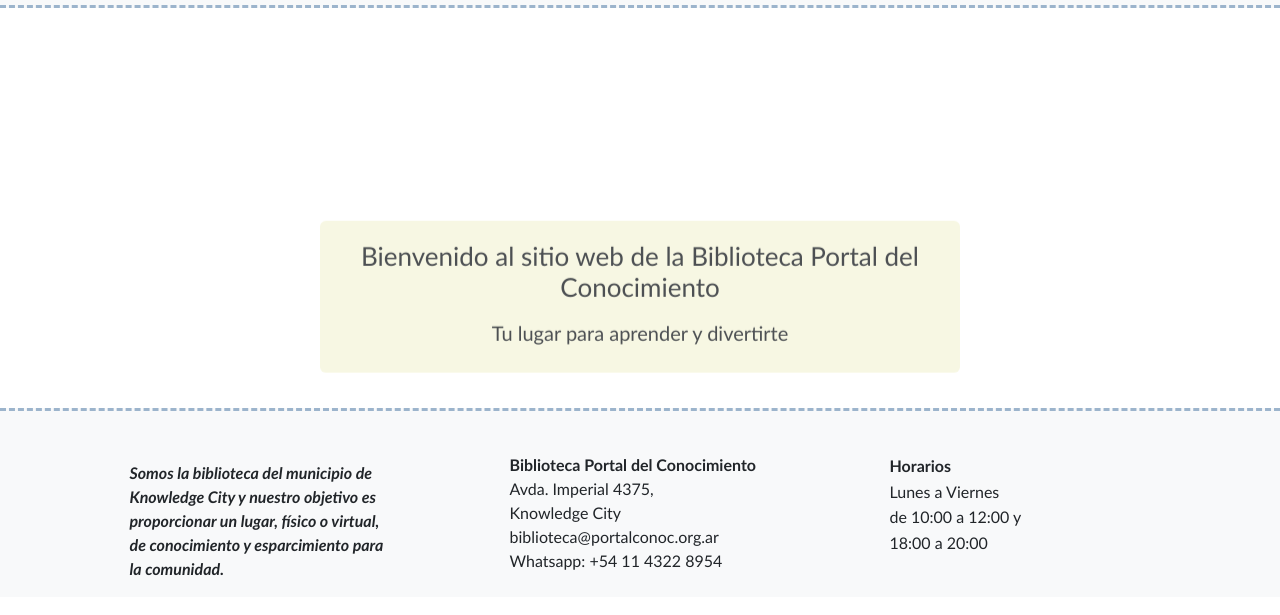
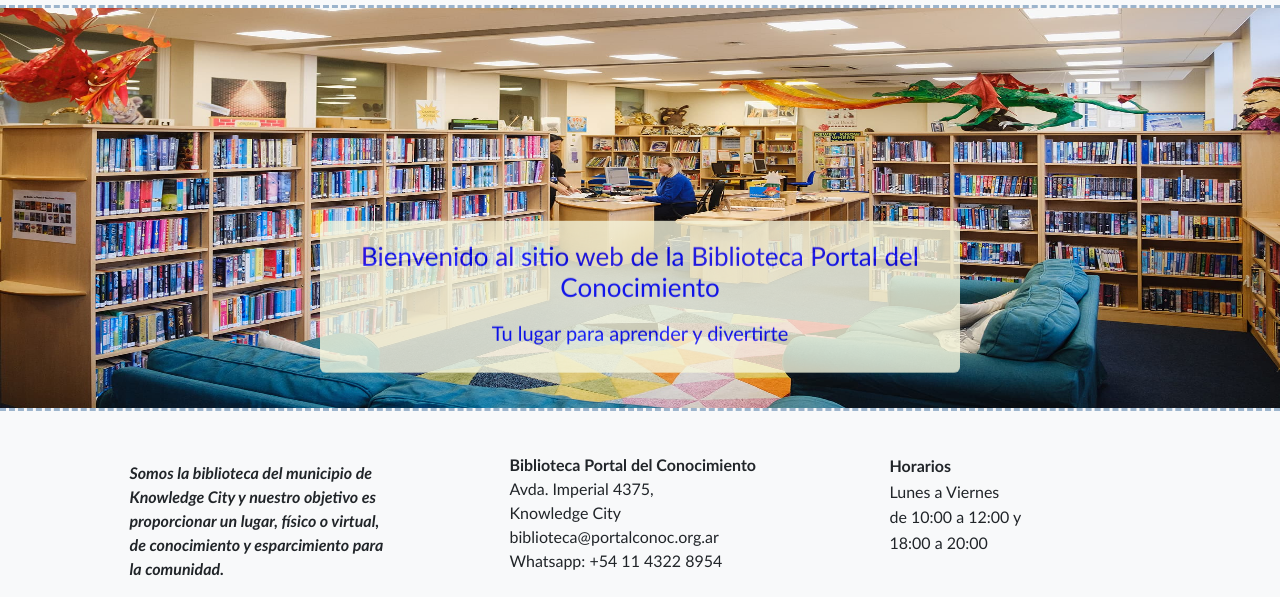
Before and after one commit to dorisnila/pre3, a plain HTML site: page index.html in a window 1280 px wide. Shown: the part 103-718 px from the top of the page. Drawn offline with nearby package versions, Linux system fonts and the light colour scheme.

Commit message:
Sigo intentando que se muestre la imagen de fondo del home...

```diff
--- a/assets/css/style.css
+++ b/assets/css/style.css
@@ -78,13 +78,14 @@ footer {
 /* Home */
 /* Home - Imagen de fondo*/
 #home {
-  background-image: url("../assets/img/newtonprepcomp.jpg");
+  background-image: url("/assets/img/newtonprepcomp.jpg");
   background-size: 100% 100%;
   height: 400px;
 }
 
 /* Home - Texto de bienvenida */
 #welcometext {
+  color: blue;
   width: 50%;
   background-color: beige;
   opacity: 0.8;
```
